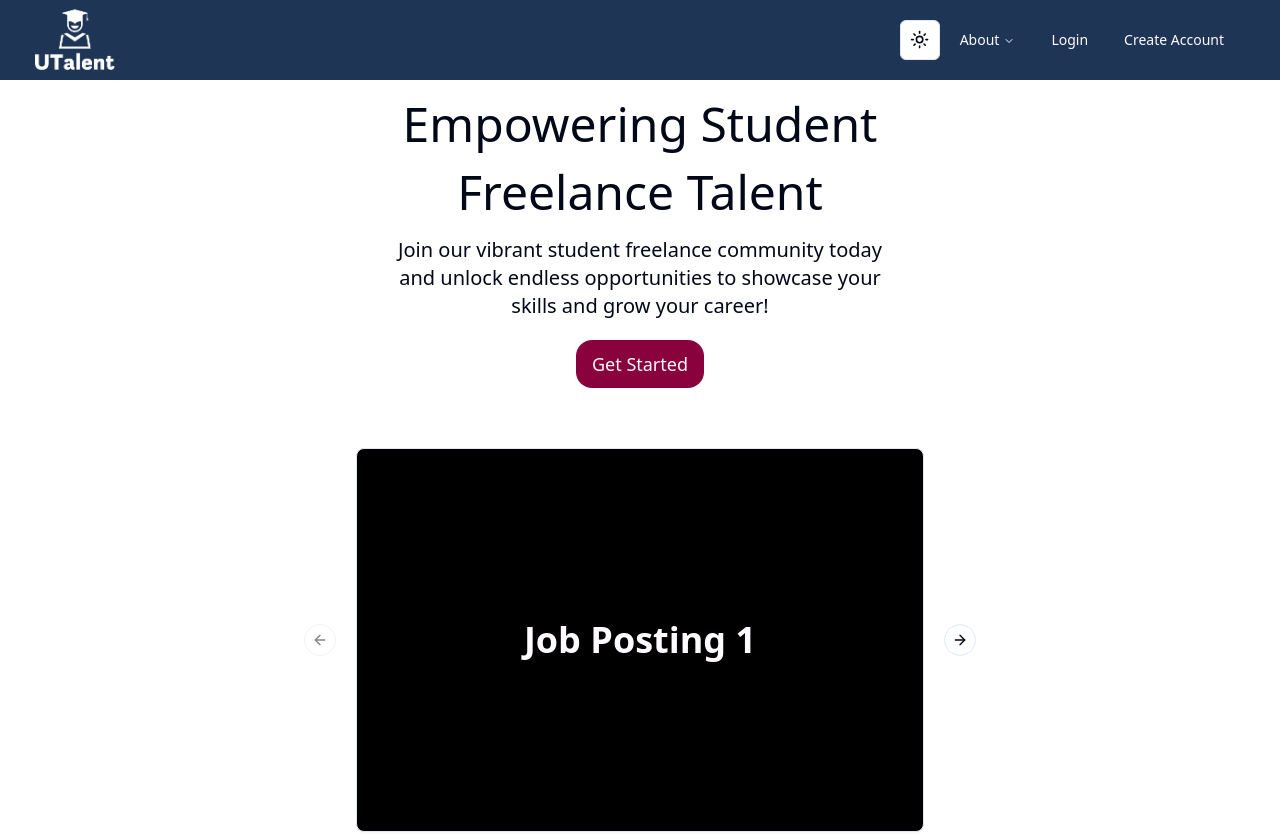
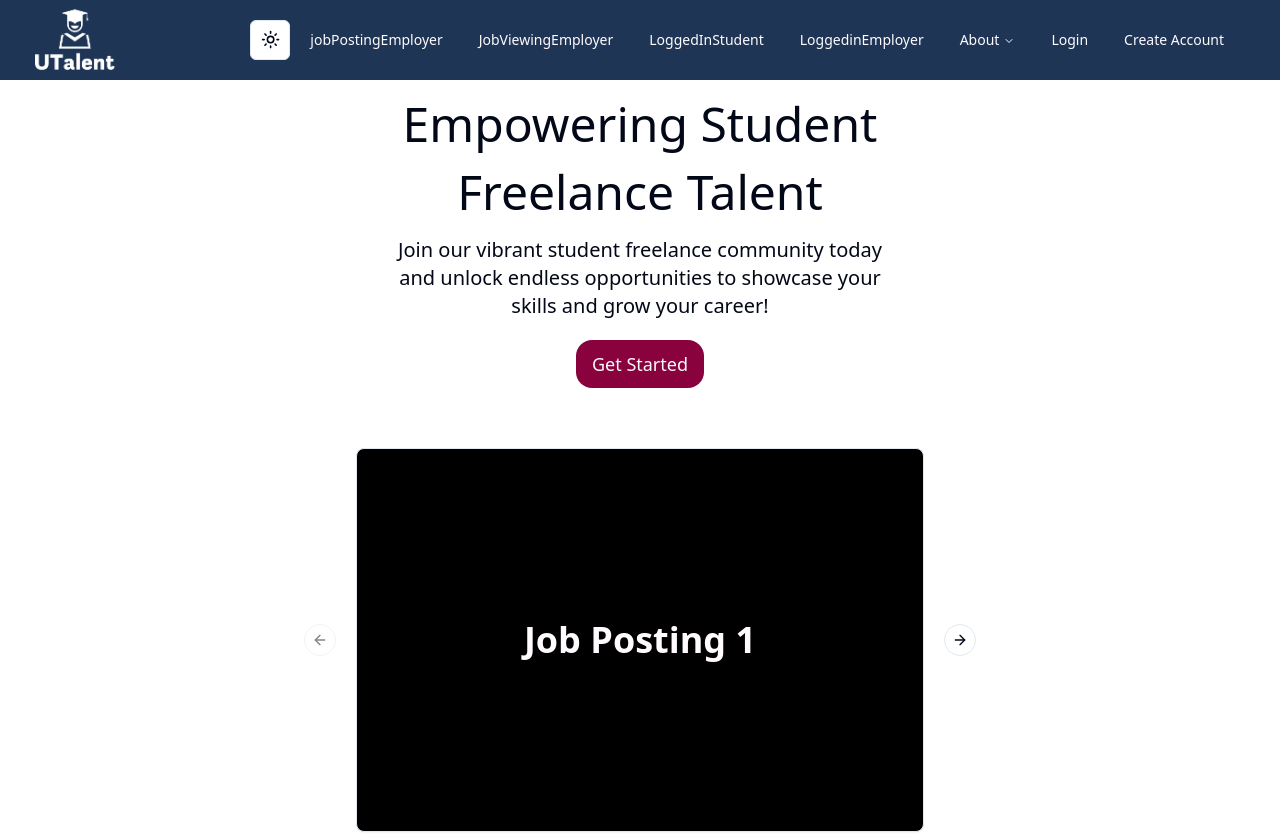
Before and after one commit to amanbhagat41/UTalent, a Next.js app: page / in a window 1280 px wide. Shown: the top 834 px of the page. Built offline with nearby package versions, Linux system fonts and the light colour scheme.

Commit message:
pages buttons

```diff
--- /dev/null
+++ b/src/app/jobPostingEmployer/page.js
@@ -0,0 +1,7 @@
+import React from 'react'
+
+export default function jobPostingEmployer() {
+  return (
+    <div>jobPostingEmployer</div>
+  )
+}
--- /dev/null
+++ b/src/app/jobViewingEmployer/page.js
@@ -0,0 +1,7 @@
+import React from 'react'
+
+export default function JobViewingEmployer() {
+  return (
+    <div>JobViewingEmployer</div>
+  )
+}
--- /dev/null
+++ b/src/app/loggedInEmployer/page.js
@@ -0,0 +1,7 @@
+import React from 'react'
+
+export default function LoggedinEmployer() {
+  return (
+    <div>LoggedinEmployer</div>
+  )
+}
--- /dev/null
+++ b/src/app/loggedinStudent/page.js
@@ -0,0 +1,7 @@
+import React from 'react'
+
+export default function LoggedInStudent() {
+  return (
+    <div>LoggedInStudent</div>
+  )
+}
--- a/src/components/navhomepage.js
+++ b/src/components/navhomepage.js
@@ -59,6 +59,34 @@ function NavigationMenuDemo() {
       <NavigationMenuList>
         <NavigationMenuItem>
             <ModeToggle></ModeToggle>
+        </NavigationMenuItem>
+        <NavigationMenuItem>
+          <Link href="/jobPostingEmployer" legacyBehavior passHref>
+            <NavigationMenuLink className={navigationMenuTriggerStyle()}>
+              jobPostingEmployer
+            </NavigationMenuLink>
+          </Link>
+        </NavigationMenuItem>
+        <NavigationMenuItem>
+          <Link href="/jobViewingEmployer" legacyBehavior passHref>
+            <NavigationMenuLink className={navigationMenuTriggerStyle()}>
+              JobViewingEmployer
+            </NavigationMenuLink>
+          </Link>
+        </NavigationMenuItem>
+        <NavigationMenuItem>
+          <Link href="/loggedinStudent" legacyBehavior passHref>
+            <NavigationMenuLink className={navigationMenuTriggerStyle()}>
+              LoggedInStudent
+            </NavigationMenuLink>
+          </Link>
+        </NavigationMenuItem>
+        <NavigationMenuItem>
+          <Link href="/loggedInEmployer" legacyBehavior passHref>
+            <NavigationMenuLink className={navigationMenuTriggerStyle()}>
+              LoggedinEmployer
+            </NavigationMenuLink>
+          </Link>
         </NavigationMenuItem>
         <NavigationMenuItem>
           <NavigationMenuTrigger>About</NavigationMenuTrigger>
```
